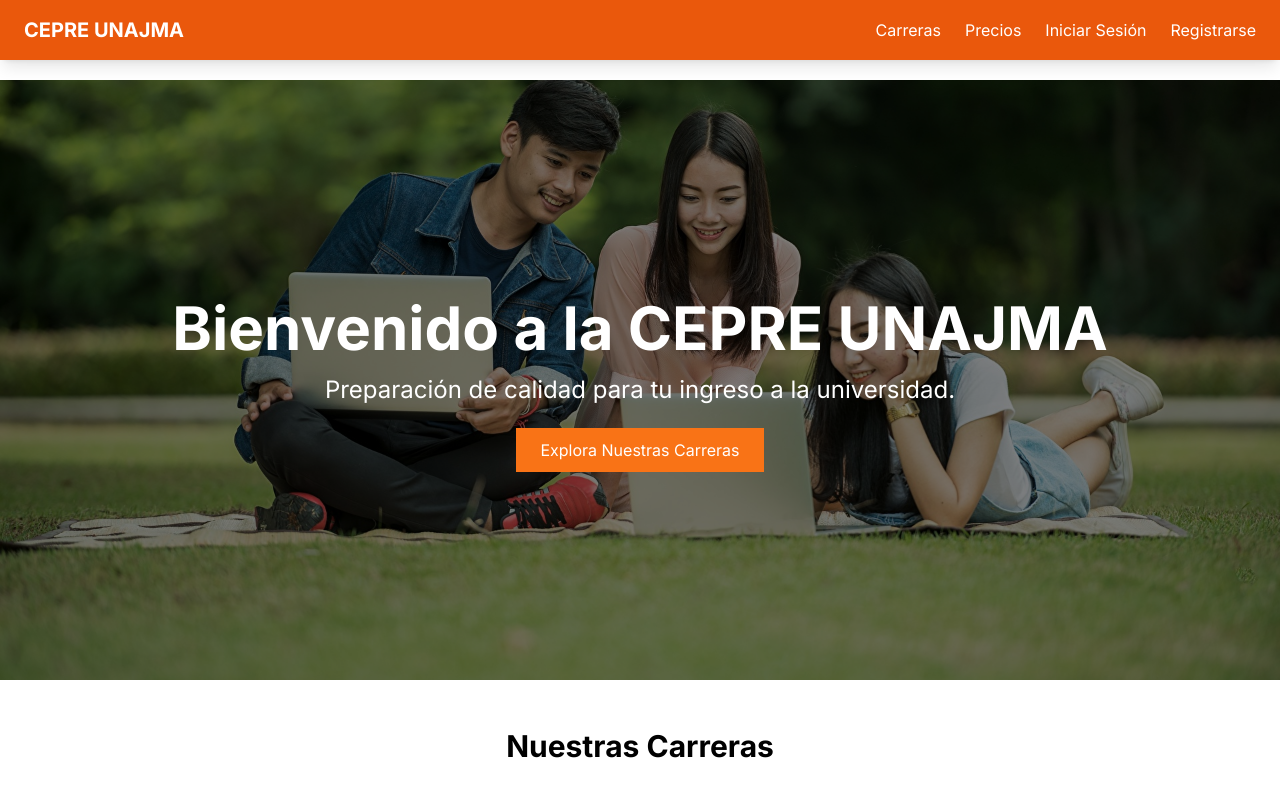
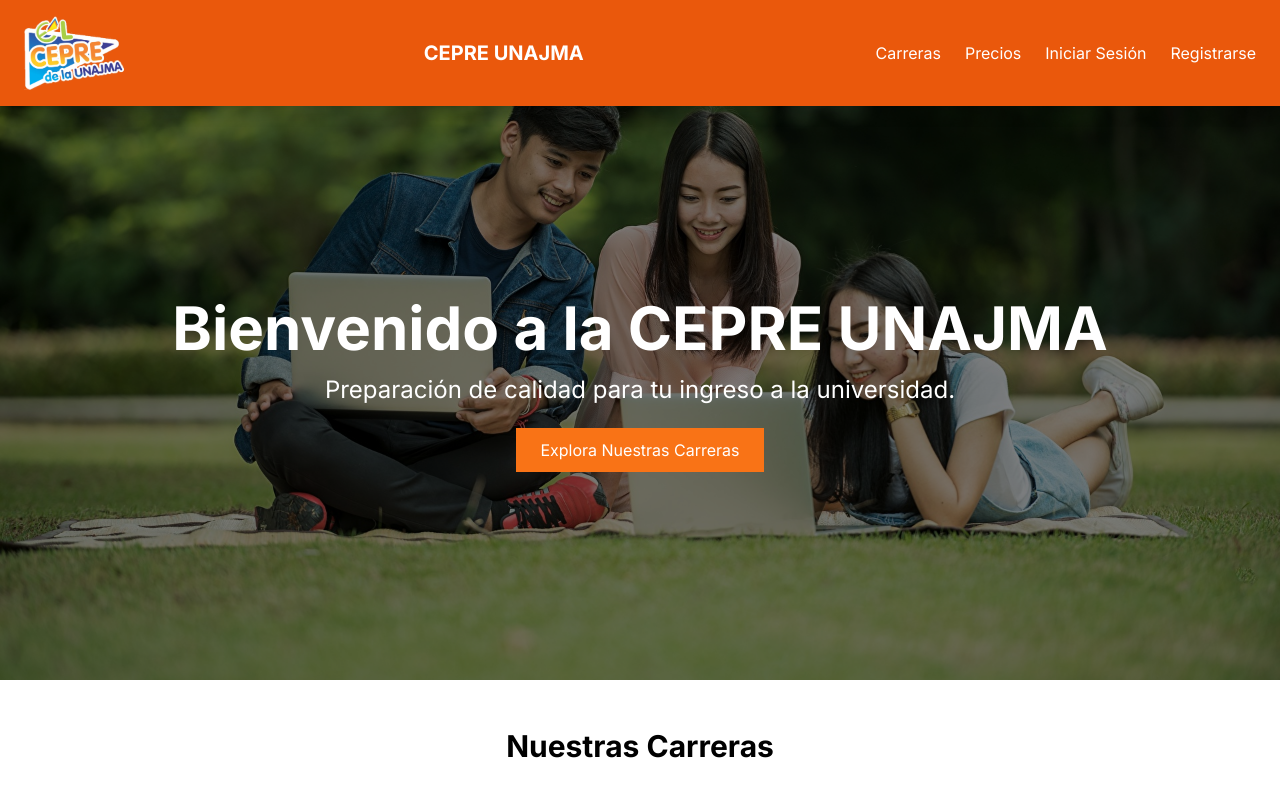
Before and after one commit to kjevingalindo/cepreunajma, a Next.js app: page / in a window 1280 px wide. Shown: the top 800 px of the page. Built offline with nearby package versions, Linux system fonts and the light colour scheme.

Commit message:
navbar
logo cepre

```diff
--- a/src/components/Navbar.tsx
+++ b/src/components/Navbar.tsx
@@ -1,10 +1,18 @@
 // components/Navbar.tsx
 import Link from 'next/link';
+import Image from 'next/image';
 
 const Navbar = () => {
   return (
     <nav className="bg-orange-600 shadow-lg fixed w-full top-0 z-50">
       <div className="container mx-auto px-6 py-4 flex justify-between items-center">
+      <Image
+            src="/images/logo-cepre.png" // Ruta de la imagen
+            alt="Logo CEPRE"
+            width={100} // Ancho de la imagen
+            height={100} // Alto de la imagen
+            className="mr-2" // Margen a la derecha del texto
+          />
         <Link href="/" className="text-xl font-bold text-white">
           CEPRE UNAJMA
         </Link>
```
Also changed, not shown: public/images/logo-cepre.png (added).
